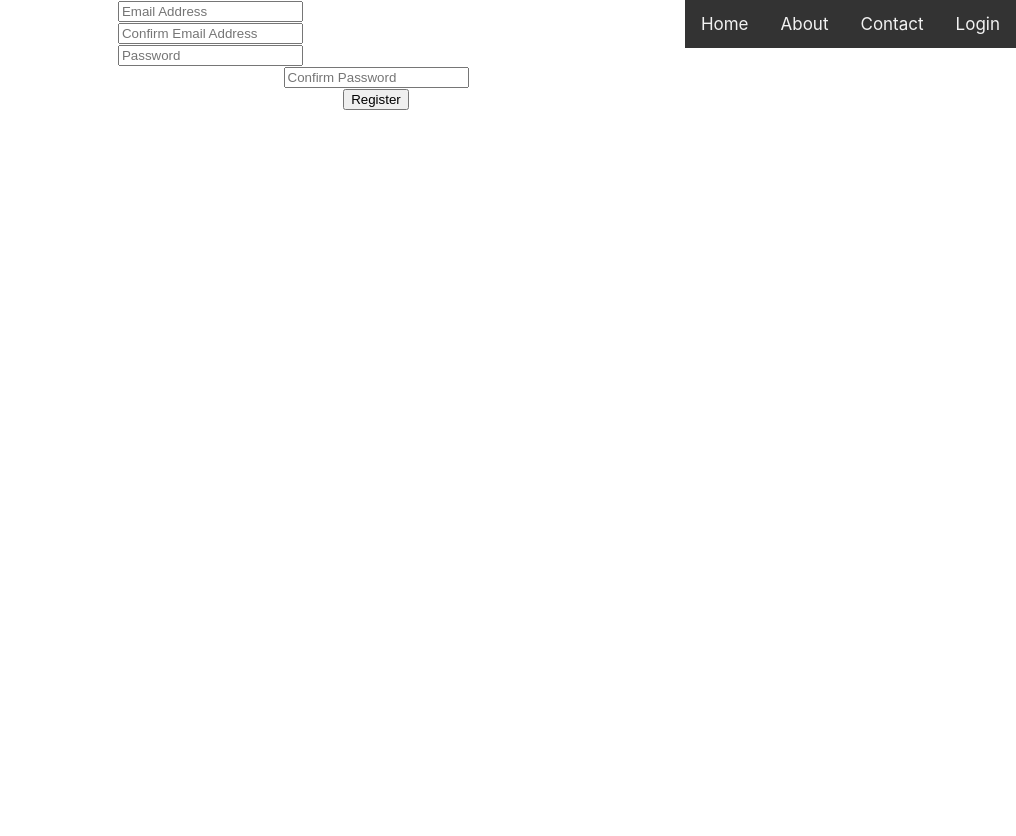
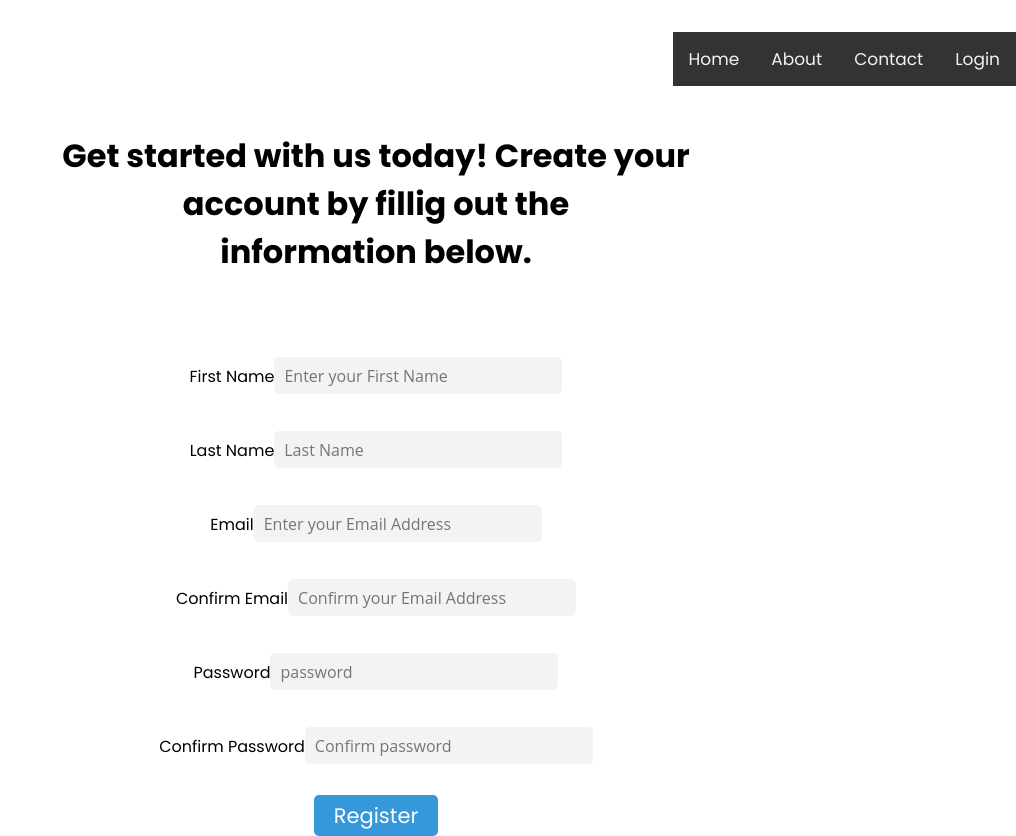
Before and after one commit to CSE-3311-Team-1/CSE-3311-Team-1.github.io, a React (Create React App) app: page /register in a window 1280 px wide. Shown: the whole page, without its empty margins (264-1280 px from the left). Before the commit the page ends 800 px from the top, so only its background shows below. Built offline with nearby package versions, Linux system fonts and the light colour scheme.

Commit message:
Adde few css component for registration form.

```diff
--- a/src/RegisterForm.js
+++ b/src/RegisterForm.js
@@ -1,4 +1,6 @@
 import React from 'react';
+import './components/Form.css'
+
 
 class RegisterForm extends React.Component {
   constructor(props) {
@@ -20,52 +22,118 @@ class RegisterForm extends React.Component {
 
   render() {
     return (
-      <form onSubmit={this.handleSubmit}>
-        <label>
+
+      <React.Fragment className='frag-class'>
+
+
+      <div className='form-content-centre'>
+
+
+
+        <form className='form' onSubmit={this.handleSubmit}>
+          <h1>
+            Get started with us today! Create your<br />
+            account by fillig out the <br />
+            information below.
+          </h1>
+          <br /> <br /> <br />
+          <div className='form-inputs'>
+            <label htmlFor='FName' className='form-label'>
+              First Name
+            </label>
               <input
+              id='FName'
+              className='form-input'
               type="text"
-          name="Email"
-          placeholder="Email Address"
+              name="FName"
+              placeholder="Enter your First Name"
               value={this.state.value}
               onChange={this.handleChange}
               />
+
+          </div>
+          <div className='form-inputs'>
+            <label htmlFor='LName' className='form-label'>
+              Last Name
             </label>
-        <br></br>
-        <label>
               <input
+              id='LName'
+              className='form-input'
               type="text"
-          name="EmailConf"
-          placeholder="Confirm Email Address"
+              name="LName"
+              placeholder="Last Name"
               value={this.state.value}
               onChange={this.handleChange}
               />
+
+          </div>
+          <div className='form-inputs'>
+            <label htmlFor='Email' className='form-label'>
+              Email
             </label>
-        <br></br>
-
-        <label>
               <input
-          type="password"
-          name="Pass"
-          placeholder="Password"
+              id='Email'
+              className='form-input'
+              type="text"
+              name="Email"
+              placeholder="Enter your Email Address"
               value={this.state.value}
               onChange={this.handleChange}
               />
+
+          </div>
+            <div className='form-inputs'>
+            <label htmlFor='EmailConf' className='form-label'>
+              Confirm Email
             </label>
-        <br></br>
-
-        <label>
               <input
-          type="password"
-          name="PassConf"
-          placeholder="Confirm Password"
+              id='EmailConf'
+              className='form-input'
+              type="text"
+              name="EmailConf"
+              placeholder="Confirm your Email Address"
               value={this.state.value}
               onChange={this.handleChange}
               />
+
+            </div>
+            <div className='form-inputs'>
+            <label htmlFor='pass' className='form-label'>
+              Password
             </label>
-        <br></br>
+              <input
+              id='pass'
+              className='form-input'
+              type="password"
+              name="pass"
+              placeholder="password"
+              value={this.state.value}
+              onChange={this.handleChange}
+              />
 
-        <input type="submit" value="Register" />
+          </div>
+          <div className='form-inputs'>
+            <label htmlFor='passConf' className='form-label'>
+              Confirm Password
+              </label>
+              <input
+              id='passConf'
+              className='form-input'
+              type="password"
+              name="passConf"
+              placeholder="Confirm password"
+              value={this.state.value}
+              onChange={this.handleChange}
+              />
+
+          </div>
+
+
+          <input className='button' type="submit" value="Register" />
         </form>
+      </div>
+      </React.Fragment>
+
     );
   }
 }
--- /dev/null
+++ b/src/components/Form.css
@@ -0,0 +1,48 @@
+@import url('https://fonts.googleapis.com/css2?family=Poppins:wght@200;300;400;500;600;700&display=swap');
+*{
+  margin: 0;
+  padding: 0;
+  box-sizing: border-box;
+  font-family: 'Poppins',sans-serif;
+}
+
+
+
+
+.form{
+    align-self: center;
+    margin-top: 2em;
+    padding-top: 100px;
+    background-origin: padding-box;
+
+    border-color: aqua;
+
+}
+
+.form-input{
+    margin-top:6px;
+    min-width:18em;
+    height:37px;
+    padding: 0px 10px;
+    font-size: 16px;
+    font-family: 'Open Sans', sans-serif;
+    background-color: #f3f3f3;
+    border: 0;
+    border-radius: 5px;
+    margin-bottom: 31px;
+    transition: all 250ms ease-in-out;
+
+
+}
+
+.button{
+    font-size: 21px;
+    padding: 5px 20px;
+    border: 0;
+    background-color: #3498db;
+    color: #fff;
+    border-radius: 5px;
+    transition: all 250ms ease-in-out;;
+    cursor: pointer;
+
+}
--- a/src/components/Register.js
+++ b/src/components/Register.js
@@ -1,5 +1,6 @@
 import React from 'react';
 import RegisterForm from '../RegisterForm';
+
 
 const register = () => {
     return (
```
Lines whose indentation alone changed are shown as unchanged.
